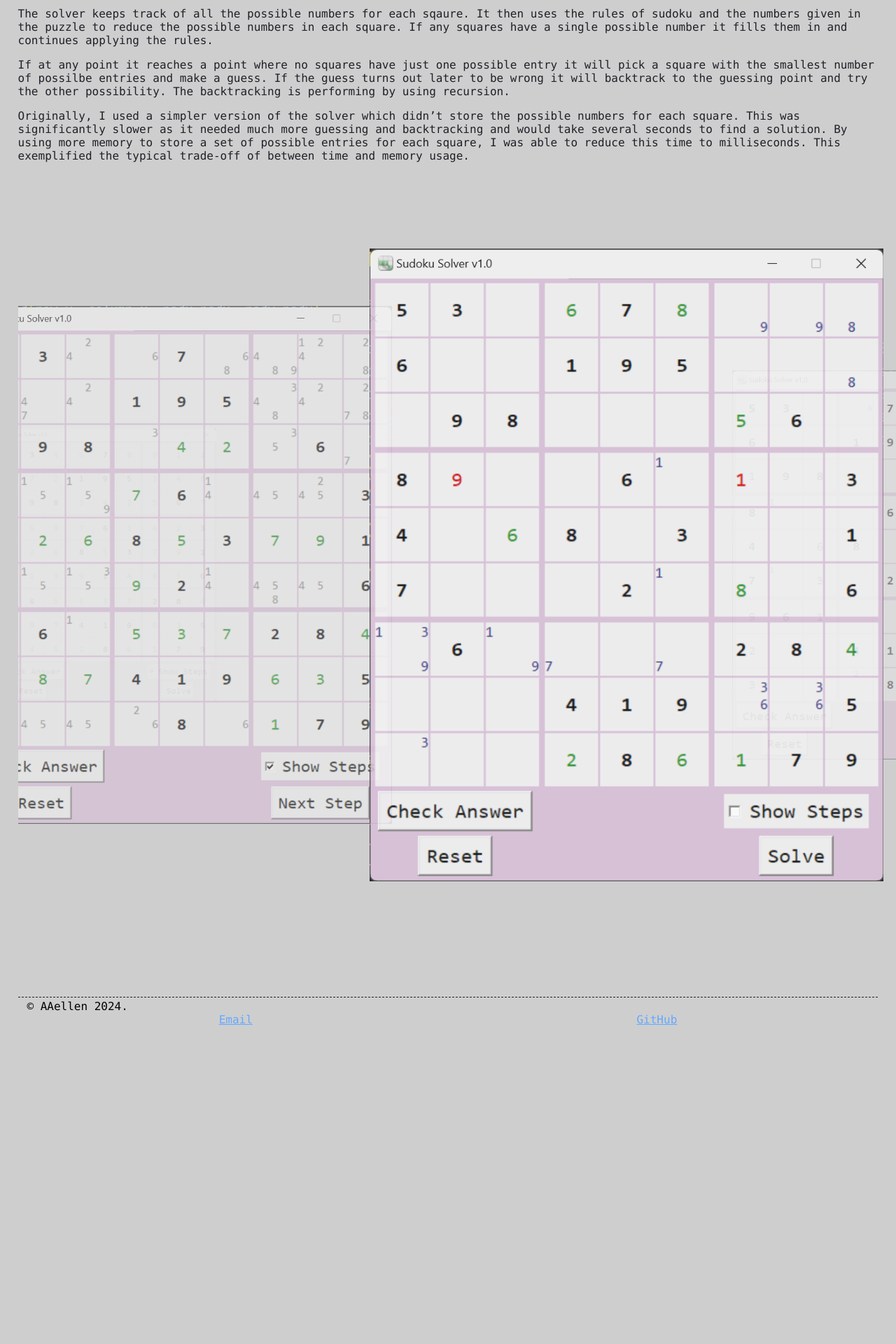
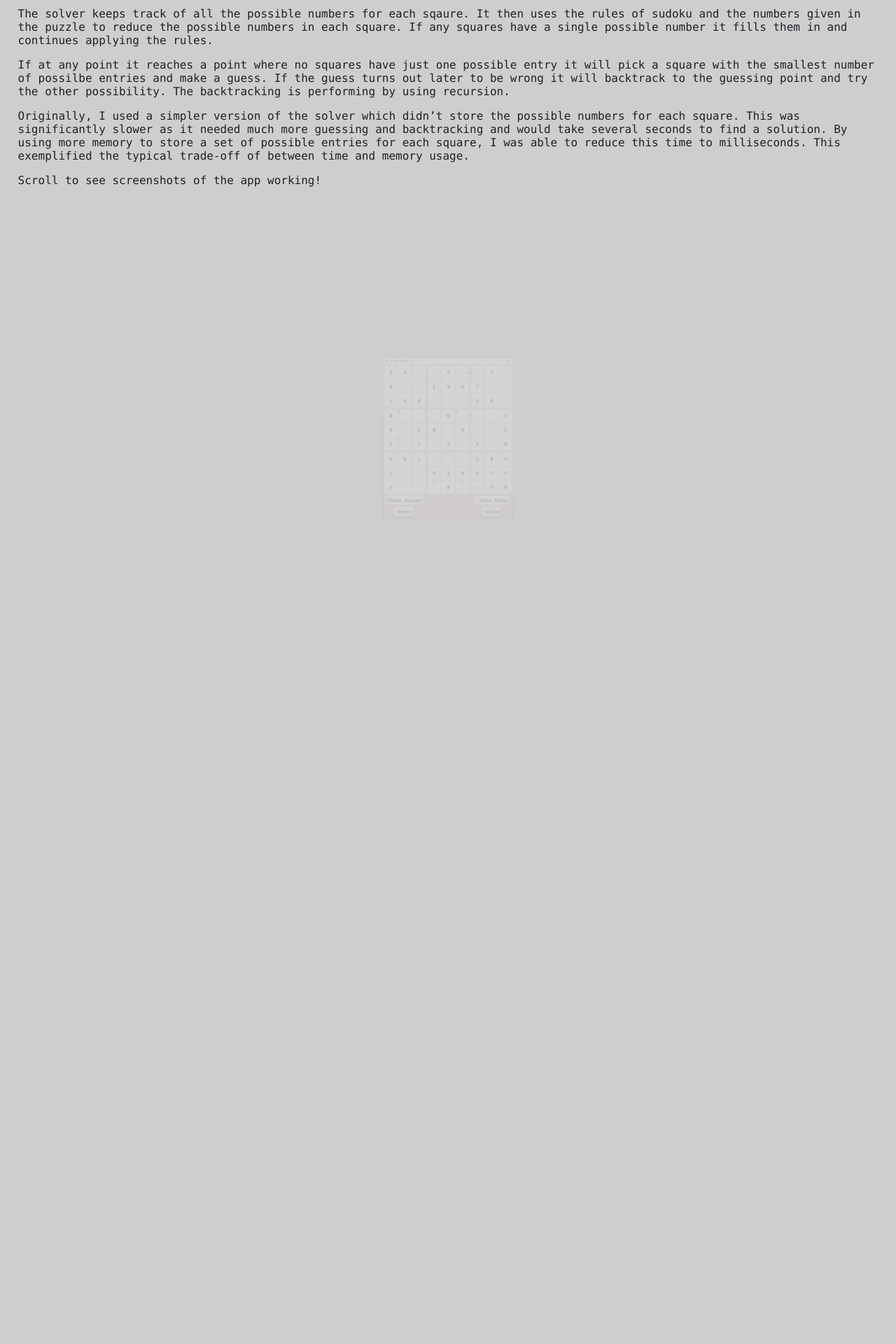
Before and after one commit to AAellen/AAellen.github.io, a Jekyll site: the page built from _posts/2021-06-23-sudoku.md, in a window 1280 px wide. Shown: the part 383-2303 px from the top of the page at 70% size. Built offline with Jekyll 4.4.1, drawn with Linux system fonts in a browser that asks for light colours; before the commit the page ends 1865 px from its top, so only the background shows below that.

Commit message:
Add scroll to sudoku images
Change screenshot animation to be on scroll

```diff
--- a/_posts/2021-06-23-sudoku.md
+++ b/_posts/2021-06-23-sudoku.md
@@ -26,6 +26,7 @@
 By using more memory to store a set of possible entries for each square, I was able to reduce this time to milliseconds.
 This exemplified the typical trade-off of between time and memory usage.
 
+Scroll to see screenshots of the app working!
 <div class="img-container">
 <img id="1" src="{{site.baseurl}}/assets/img/sudoku/precheck.png">
 <img id="2" src="{{site.baseurl}}/assets/img/sudoku/checked.png">
--- a/css/sudoku.css
+++ b/css/sudoku.css
@@ -1,31 +1,51 @@
-div.img-container{
-    display:grid;
-    --d: 25s;
-    overflow-x: hidden;
-    width:100%;
+div.img-container {
+    display: flex;
+    flex-flow: row wrap;
+    /* overflow-x: hidden; */
+    /* width:100%; */
     padding: 5%;
     justify-content: center;
     align-items: center;
 
-
 }
 
-div.img-container>img{
-    max-width: 100%;
-    max-height: 100%;
-    grid-area: 1/1;
-    animation: cycle var(--d) linear infinite;
-
+div.img-container>img {
+    margin: 1%;
+    max-width: 40%;
+    max-height: 60dvh;
 }
 
-@keyframes cycle{
-    0%   {transform: translate(200%);scale: 30%; opacity: 0; z-index: 3;}
-    50%  {transform: translate(0); scale: 100%; opacity: 1; z-index: 5;}
-    100% {transform: translate(-200%); scale: 30%;opacity: 0; z-index: 1;}
+
+@media (prefers-reduced-motion: no-preference) {
+    @supports (animation-timeline: scroll()) {
+        div.img-container {
+            flex-flow: column nowrap;
+        }
+
+        div.img-container>img {
+            animation: cycle cubic-bezier(0.4, 0, 0.2, 1) both;
+            animation-timeline: view();
+            animation-range: entry 0% exit 100%;
+            max-width: 80%;
+            max-height: 60dvh;
+
+        }
+    }
 }
 
-img
-div.img-container>img:nth-child(1) {animation-delay: calc(0*var(--d)/-4);}
-div.img-container>img:nth-child(2) {animation-delay: calc(1*var(--d)/-4);}
-div.img-container>img:nth-child(3) {animation-delay: calc(2*var(--d)/-4);}
-div.img-container>img:nth-child(4) {animation-delay: calc(3*var(--d)/-4);}
+@keyframes cycle {
+    0% {
+        scale: 30%;
+        opacity: 0;
+    }
+
+    50% {
+        scale: 100%;
+        opacity: 1;
+    }
+
+    100% {
+        scale: 30%;
+        opacity: 0;
+    }
+}
```
